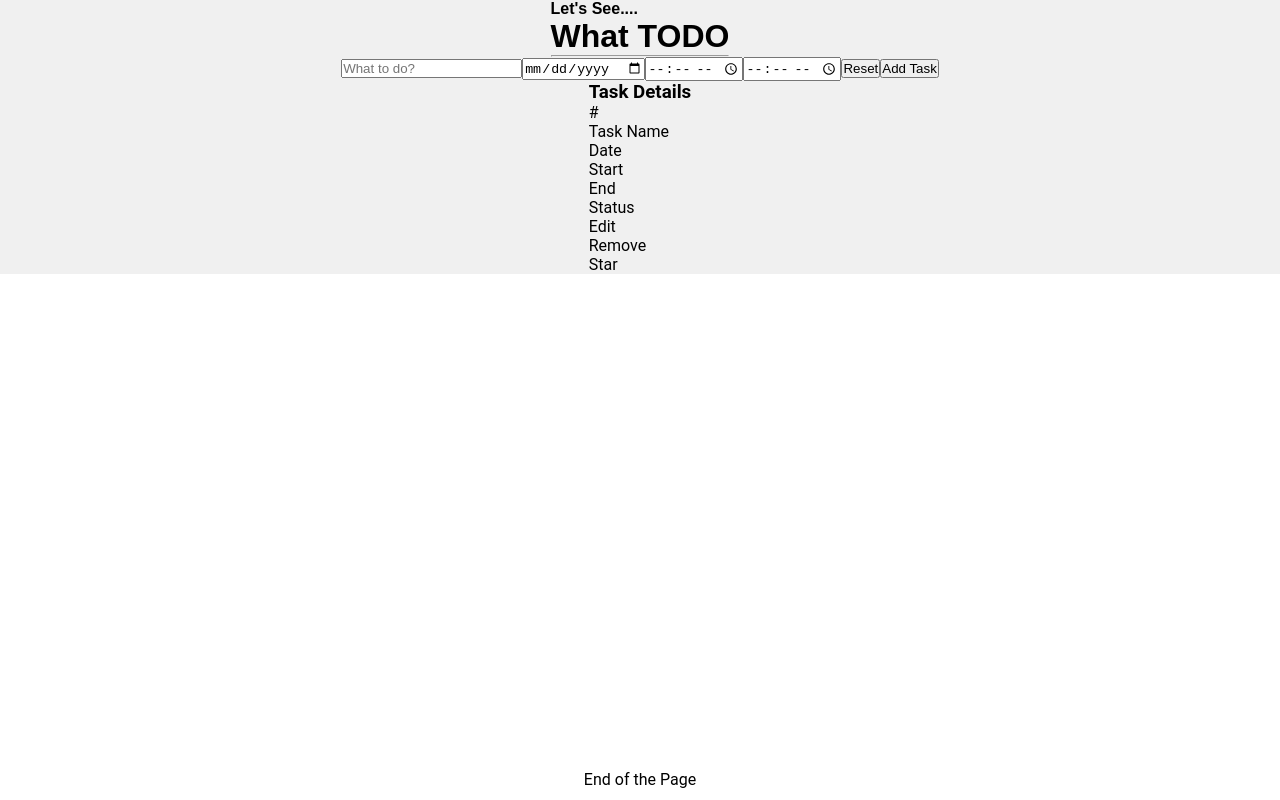
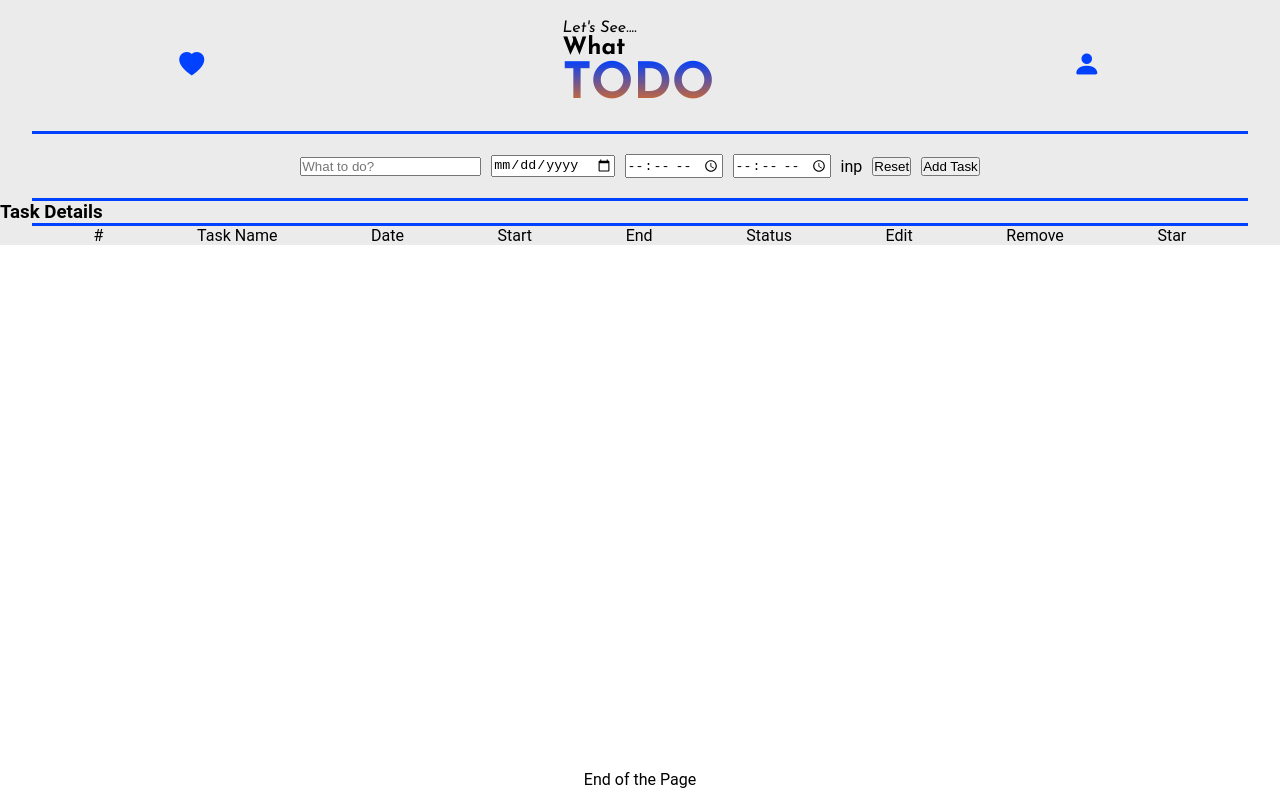
Before and after one commit to kr395/secReact, a React (Vite) app: page / in a window 1280 px wide. Built offline with nearby package versions, Linux system fonts and the light colour scheme.

Commit message:
Basic Style Added

```diff
--- a/TodoList/TodoList.css
+++ b/TodoList/TodoList.css
@@ -1,5 +1,6 @@
-@import url('https://fonts.googleapis.com/css2?family=Protest+Guerrilla&display=swap')
-
+@import url('https://fonts.googleapis.com/css2?family=Josefin+Sans:ital,wght@0,100..700;1,100..700&display=swap');
+@import url("https://cdn.jsdelivr.net/npm/bootstrap-icons@1.11.3/font/bootstrap-icons.min.css");
+/*Universal style  */
 
 *{
     padding:0;
@@ -18,13 +19,91 @@
     flex-direction:column;
     align-items:center;
     justify-content:center;
-    background-color:#f0f0f0;
+    background-color:#ebebeb;
 }
+/*  Style For Hero Section */
 .hero{
-    font-family: "Protest Guerrilla", sans-serif;
-    font-weight: 400;
-    font-style: normal;
+  min-width:100%;
+  display:flex;
+  align-items:center;
+  justify-content:space-around;
+  font-family: "Josefin Sans", sans-serif;
+  font-optical-sizing: auto;
+  font-weight: 400;
+  font-style: normal;
+  margin:20px;
 }
+#topLeft{
+  cursor:pointer;
+  border-radius:50%;
+  display:flex;
+  align-items:center;
+  justify-content:center;
+}
+#loveIcon{
+  font-size:25px;
+  cursor:pointer;
+  color:#0040ff;
+}
+
+#introTxt{
+  font-family: "Josefin Sans", sans-serif;
+  font-optical-sizing: auto;
+  font-weight: 400;
+  font-style: italic;
+}
+#wtd{
+   font-size:50px;
+   background: -webkit-linear-gradient(#0040ff, #ff7300);
+   -webkit-background-clip: text;
+   -webkit-text-fill-color: transparent;
+}
+
+#topRight{
+  font-size:28px;
+  cursor:pointer;
+  color:#0040ff;
+}
+#hr{
+  width:95%;
+  margin:auto;
+  height:3px;
+  background-color:#0040ff;
+}
+
+
+/* Style For Head */
+
+/* Style for body*/
+#addDiv{
+  width:100%;
+  display:flex;
+  align-items:center;
+  justify-content:space-evenly;
+  gap:10px;
+  margin:20px 0px;
+}
+#body{
+  width:100%;
+}
+
+#task{
+  width:100%;
+  display:flex;
+  justify-content:space-evenly;
+  align-items:center;
+}
+
+
+
+
+
+
+
+
+
+
+
 
 
 #footer{
--- a/TodoList/TodoList.jsx
+++ b/TodoList/TodoList.jsx
@@ -23,23 +23,43 @@ export default function TodoList() {
   return (
     <div className="container">
       <div className="hero">
-        <h4 id="introTxt">Let's See....</h4>
-        <h1 id="wtd">What TODO</h1>
-        <hr id="hr"></hr>
+        <div id="topLeft">
+          <i id="loveIcon" className="bi bi-heart-fill"></i>
+        </div>
+        <div id="mid">
+          <h4 id="introTxt">Let's See....</h4>
+          <h2>What</h2>
+          <h1 id="wtd">TODO</h1>
+        </div>
+
+        <div id="topRight">
+          <i id="userIcon" className="bi bi-person-fill"></i>
+        </div>
       </div>
+      <div id="hr"></div>
+
       <div id="head">
         <div id="addDiv">
           <input id="inTaskName" type="text" placeholder="What to do?" />
-          <input id="inDate" type="date" placeholder="What to do?" />
-          <input id="inStartTime" type="time" placeholder="What to do?" />
-          <input id="inEndTime" type="time" placeholder="What to do?" />
+          <input id="inDate" type="date" />
+          <input id="inStartTime" type="time" />
+          <input id="inEndTime" type="time" />
+          inp
           <button id="reset">Reset</button>
-          <input id="addTask" type="button" value="Add Task" />
+          <button id="reset">Add Task</button>
+
         </div>
       </div>
+
+      {/* Body */}
+
       <div id="body">
-        <div id="Task">
-          <h3>Task Details</h3>
+         <div id="hr"></div>
+
+      <h3>Task Details</h3>
+         <div id="hr"></div>
+
+        <div id="task">
           <p>#</p>
           <p>Task Name</p>
           <p>Date</p>
@@ -51,6 +71,9 @@ export default function TodoList() {
           <p>Star</p>
         </div>
       </div>
+
+      {/* Footer */}
+
       <div id="footer">
         <p>End of the Page</p>
       </div>
--- a/package.json
+++ b/package.json
@@ -19,5 +19,8 @@
     "react-dom": "^18.2.0",
     "typescript": "^5.2.2",
     "vite": "^5.0.0"
+  },
+  "dependencies": {
+    "bootstrap-icons": "^1.11.3"
   }
 }
```
Also changed, not shown: 1 other file (tests, documents, lock files or other folders).
